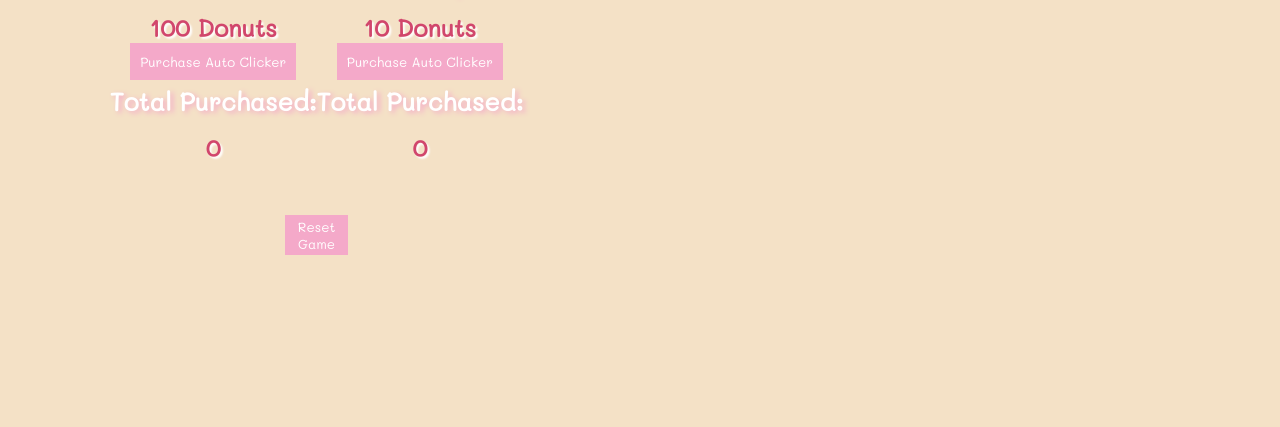
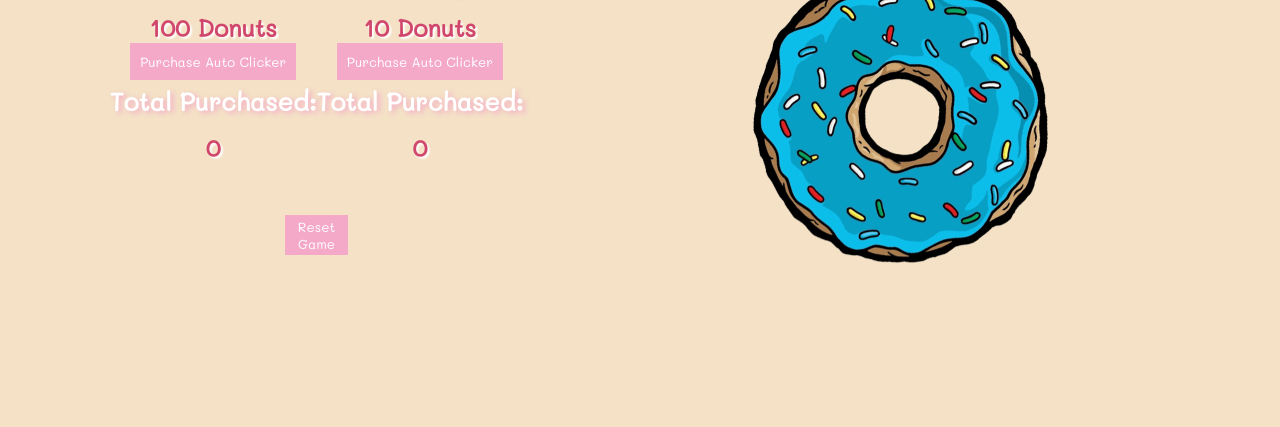
Before and after one commit to jjolliffe28/Donut-Clicker, a plain HTML site: page index.html in a window 1280 px wide. Shown: the part 373-800 px from the top of the page. Drawn offline with Linux system fonts and the light colour scheme.

Commit message:
Update index.html
fix image path based on your folder structure re-org.

```diff
--- a/index.html
+++ b/index.html
@@ -55,7 +55,7 @@
         </div>
         <div style="margin-left: 0%; height: 100px;">
             <h3><span id="count">0</span> Donuts</h3>
-            <img src="./Images/donutCartoon.png" name="donutButton" id="donutSound" alt="jsButton" class="donutButton">
+            <img src="./docs/Images/donutCartoon.png" name="donutButton" id="donutSound" alt="jsButton" class="donutButton">
         </div>
     </div>
     <div>
```
